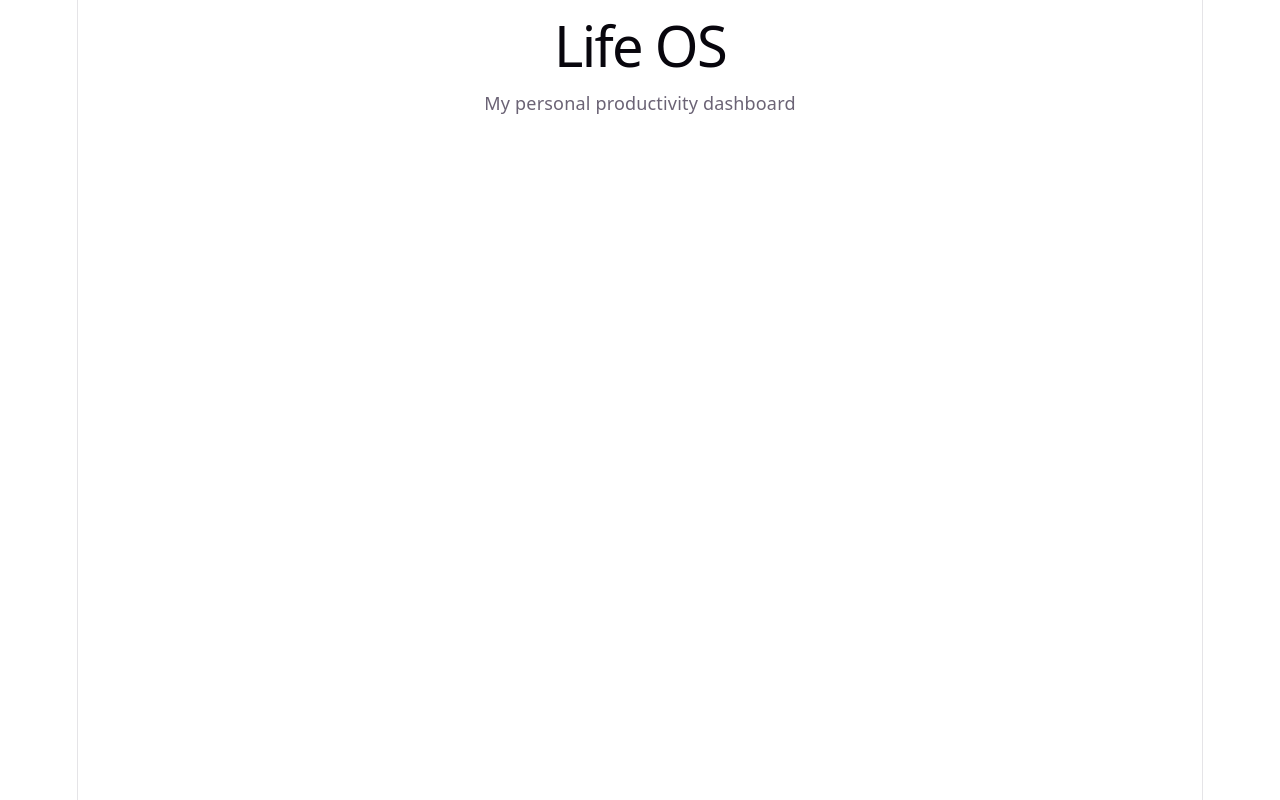
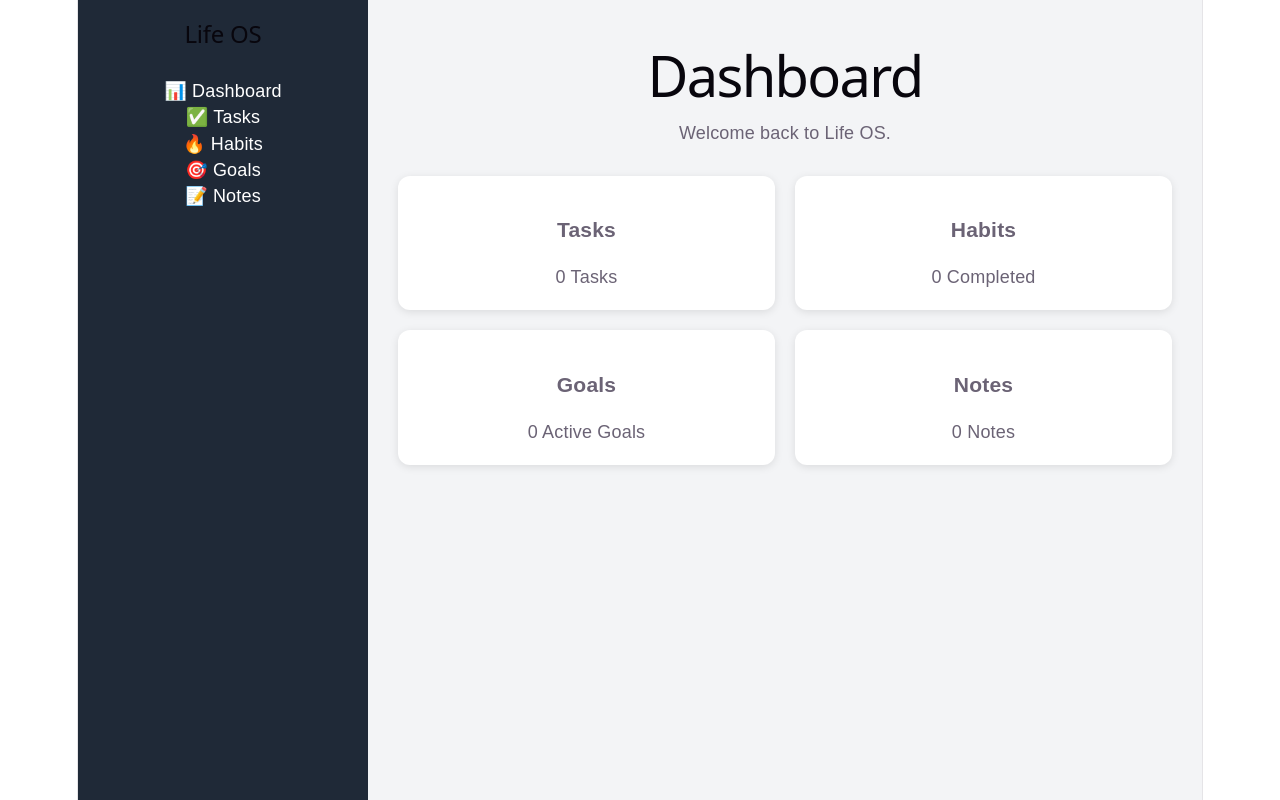
Before and after one commit to akshadhas01/life-os, a React (Vite) app: page / in a window 1280 px wide. Built offline with nearby package versions, Linux system fonts and the light colour scheme.

Commit message:
Add dashboard layout and navigation sidebar

```diff
--- a/src/App.jsx
+++ b/src/App.jsx
@@ -1,10 +1,81 @@
 function App() {
   return (
-    <div>
-      <h1>Life OS</h1>
-      <p>My personal productivity dashboard</p>
+    <div
+      style={{
+        display: "flex",
+        height: "100vh",
+        fontFamily: "Arial, sans-serif",
+      }}
+    >
+      {/* Sidebar */}
+      <div
+        style={{
+          width: "250px",
+          backgroundColor: "#1f2937",
+          color: "white",
+          padding: "20px",
+        }}
+      >
+        <h2>Life OS</h2>
+
+        <div style={{ marginTop: "30px" }}>
+          <p>📊 Dashboard</p>
+          <p>✅ Tasks</p>
+          <p>🔥 Habits</p>
+          <p>🎯 Goals</p>
+          <p>📝 Notes</p>
+        </div>
+      </div>
+
+      {/* Main Content */}
+      <div
+        style={{
+          flex: 1,
+          padding: "30px",
+          backgroundColor: "#f3f4f6",
+        }}
+      >
+        <h1>Dashboard</h1>
+        <p>Welcome back to Life OS.</p>
+
+        <div
+          style={{
+            display: "grid",
+            gridTemplateColumns: "repeat(2, 1fr)",
+            gap: "20px",
+            marginTop: "30px",
+          }}
+        >
+          <div style={cardStyle}>
+            <h3>Tasks</h3>
+            <p>0 Tasks</p>
+          </div>
+
+          <div style={cardStyle}>
+            <h3>Habits</h3>
+            <p>0 Completed</p>
+          </div>
+
+          <div style={cardStyle}>
+            <h3>Goals</h3>
+            <p>0 Active Goals</p>
+          </div>
+
+          <div style={cardStyle}>
+            <h3>Notes</h3>
+            <p>0 Notes</p>
+          </div>
+        </div>
+      </div>
     </div>
   );
 }
 
+const cardStyle = {
+  background: "white",
+  padding: "20px",
+  borderRadius: "12px",
+  boxShadow: "0 2px 8px rgba(0,0,0,0.1)",
+};
+
 export default App;
```
